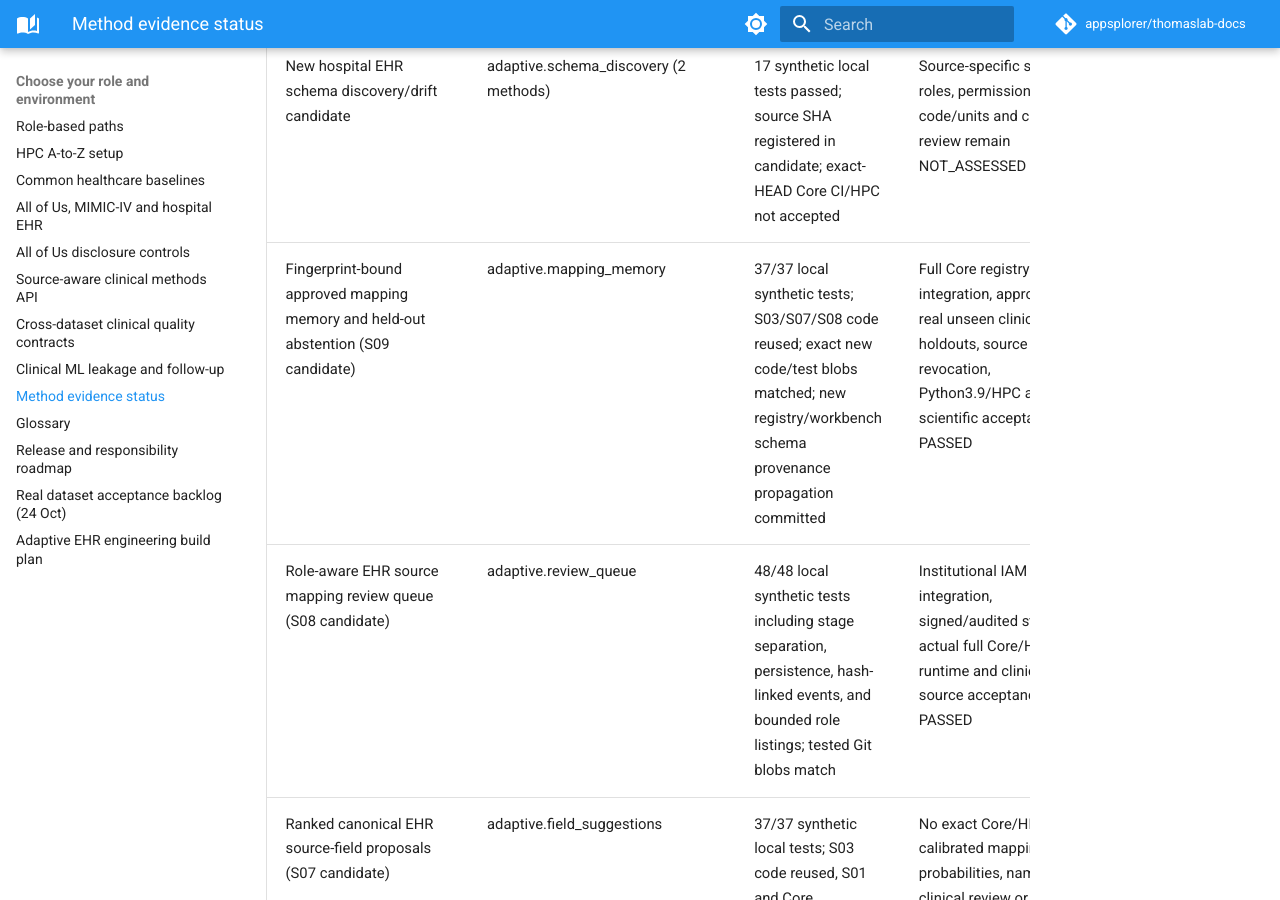
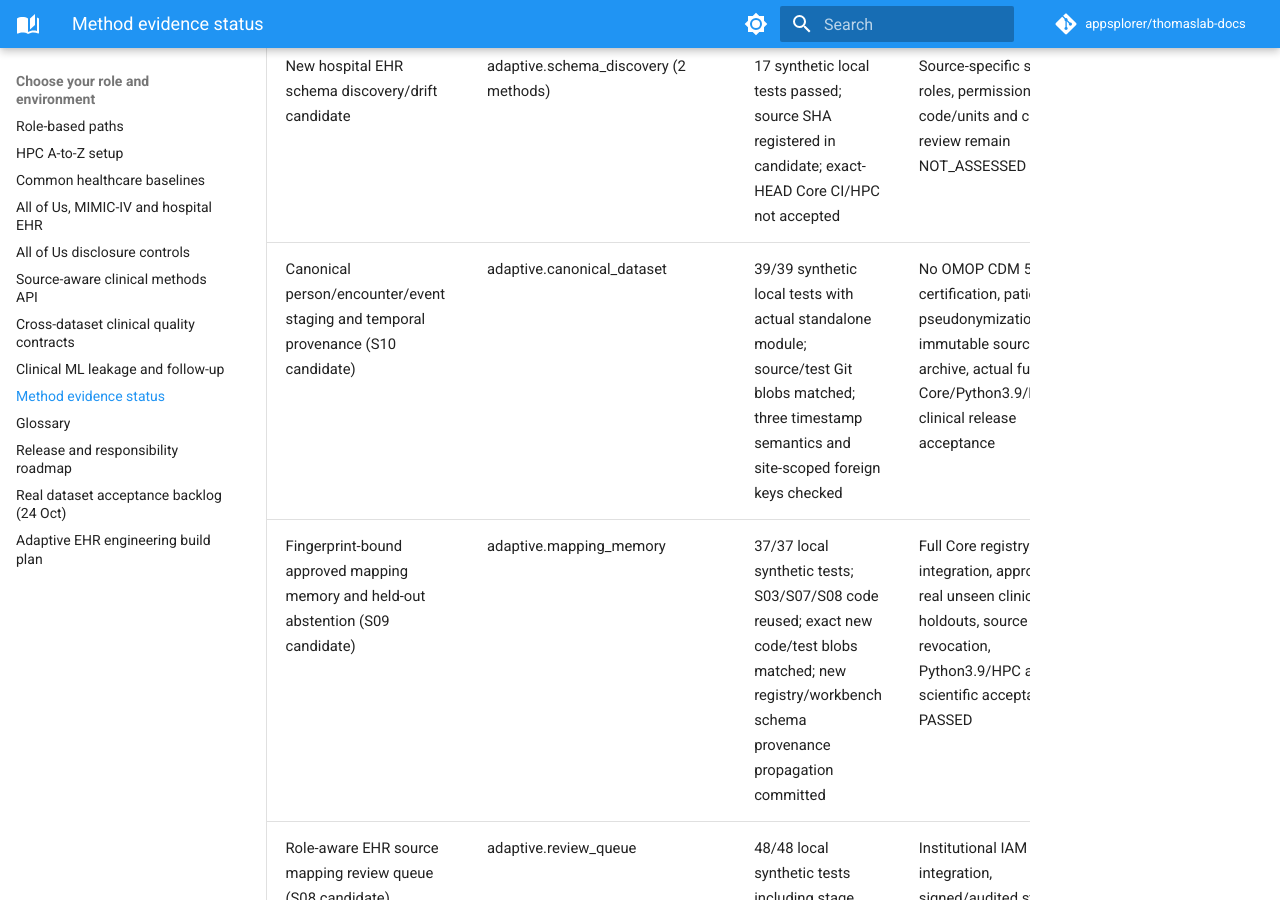
Before and after one commit to appsplorer/thomaslab-docs, an MkDocs documentation site: the page built from docs/guides/method-readiness.md, in a window 1280 px wide and 900 px high, scrolled down 370 px. Built offline with MkDocs 1.6.1 and Material for MkDocs 9.7.7, drawn with Linux system fonts in a browser that asks for light colours; comment, search, counter and statistics services are not loaded.

Commit message:
docs(ehr): add S10 staging contract as candidate without source acceptance

```diff
--- a/docs/guides/method-readiness.md
+++ b/docs/guides/method-readiness.md
@@ -9,6 +9,7 @@ self-certify external clinical validation through a documentation edit.
 | Method family | Source features | Verified evidence | Current study-level gate |
 |---|---|---|---|
 | New hospital EHR schema discovery/drift candidate | adaptive.schema_discovery (2 methods) | 17 synthetic local tests passed; source SHA registered in candidate; exact-HEAD Core CI/HPC not accepted | Source-specific schema, roles, permissions, code/units and clinician review remain NOT_ASSESSED |
+| Canonical person/encounter/event staging and temporal provenance (S10 candidate) | adaptive.canonical_dataset | 39/39 synthetic local tests with actual standalone module; source/test Git blobs matched; three timestamp semantics and site-scoped foreign keys checked | No OMOP CDM 5.4 certification, patient pseudonymization proof, immutable source archive, actual full Core/Python3.9/HPC or clinical release acceptance |
 | Fingerprint-bound approved mapping memory and held-out abstention (S09 candidate) | adaptive.mapping_memory | 37/37 local synthetic tests; S03/S07/S08 code reused; exact new code/test blobs matched; new registry/workbench schema provenance propagation committed | Full Core registry integration, approved IAM, real unseen clinical holdouts, source revocation, Python3.9/HPC and scientific acceptance NOT PASSED |
 | Role-aware EHR source mapping review queue (S08 candidate) | adaptive.review_queue | 48/48 local synthetic tests including stage separation, persistence, hash-linked events, and bounded role listings; tested Git blobs match | Institutional IAM integration, signed/audited storage, actual full Core/HPC runtime and clinical source acceptance NOT PASSED |
 | Ranked canonical EHR source-field proposals (S07 candidate) | adaptive.field_suggestions | 37/37 synthetic local tests; S03 code reused, S01 and Core alias/contract dependencies exercised through compatible offline test surrogates | No exact Core/HPC QA, calibrated mapping probabilities, named clinical review or approved ETL |
```
